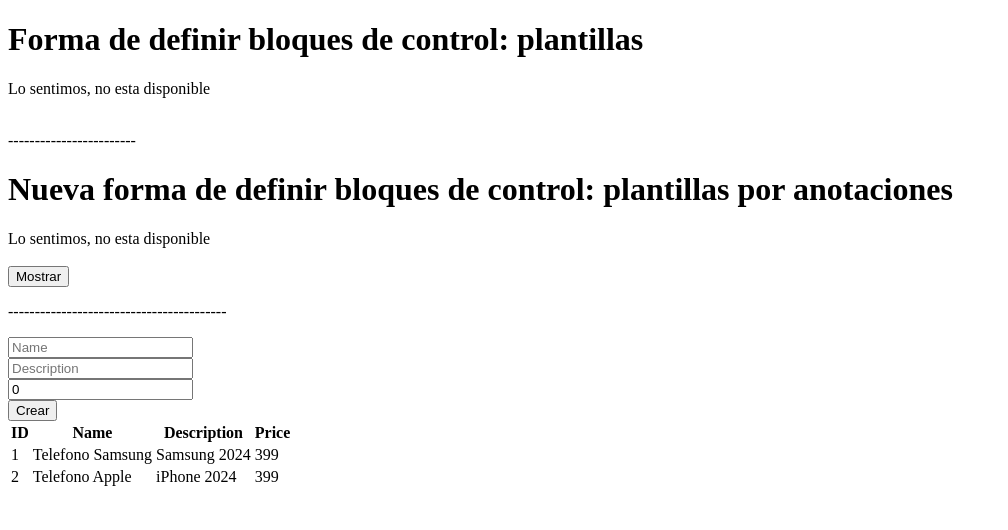
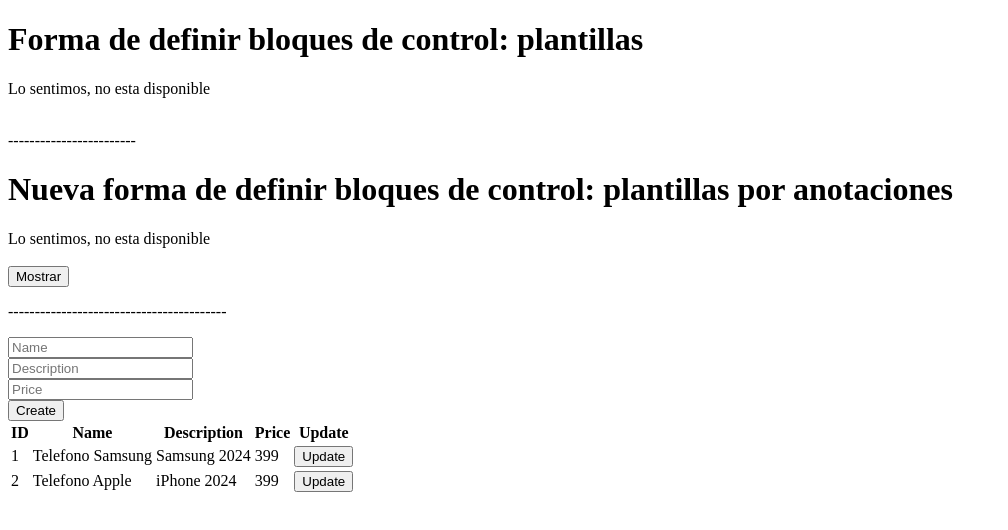
Before and after one commit to LuisGarcia15/CursoSpring, an Angular app in the folder angular-app/: page / in a window 1280 px wide. Shown: the top 530 px of the page, without its empty margins (0-1008 px from the left). Built offline with nearby package versions, Linux system fonts and the light colour scheme.

Commit message:
Añadiendo códgio para actualizar un registro y se persista momentaneamente en el front end

```diff
--- a/angular-app/src/app/products/components/form.component.html
+++ b/angular-app/src/app/products/components/form.component.html
@@ -17,6 +17,6 @@ de un modelo-->
         <input type="text" placeholder="Price" name="price" [(ngModel)]="product.price">
     </div>
     <div>
-        <button>Crear</button>
+        <button>{{product.id > 0? 'Update': 'Create'}}</button>
     </div>
 </form>
--- a/angular-app/src/app/products/components/form.component.ts
+++ b/angular-app/src/app/products/components/form.component.ts
@@ -1,4 +1,4 @@
-import { Component, EventEmitter, Output } from '@angular/core';
+import { Component, EventEmitter, Input, Output } from '@angular/core';
 import { Product } from '../models/product';
 import { FormsModule } from '@angular/forms';
 
@@ -13,7 +13,11 @@ export class FormComponent {
 
   //Product es una variable que hace referencia a un modelo, perfecto
   //para mapear valores de tablas a atributos de un objeto
-  product : Product = {
+  @Input() product : Product = {
+    /*Así como pasamos registros del comonente hijo al componente padre
+    con la función @Output, con la función @Input en el atributo
+    que guarda productos guardará los registros selccionados en el
+    componente padres*/
     id: 0,
     name: '',
     description: '',
--- a/angular-app/src/app/products/components/product/product.component.html
+++ b/angular-app/src/app/products/components/product/product.component.html
@@ -12,7 +12,11 @@ parentesis el objeto que envia el componente hijo y manejarlo en un método que
 el archivo .ts del componente padre. El parámetro a recibir no es el parámetro descrito
 en el componente .ts del padre aquí en el archivo html, sino que es un evento, esto
 solo es en el componente padre en el archivo html -->
-<product-form (newProductEvent)="addProduct($event)"></product-form>
+
+<!-- en el atributo que guarda un objeto en el componente hijo, le pasamos del componente
+padre al componente hijo el producto seleccionado para que en el formulario actualicemos sus
+datos dado el atributo del componente padre que guarda el resgistro seleccionado -->
+<product-form (newProductEvent)="addProduct($event)" [product] = "productSelected"></product-form>
 
 @if(products.length > 0){
     <table>
@@ -22,6 +26,7 @@ solo es en el componente padre en el archivo html -->
                 <th>Name</th>
                 <th>Description</th>
                 <th>Price</th>
+                <th>Update</th>
             </tr>
         </thead>
         <tbody>
@@ -31,6 +36,10 @@ solo es en el componente padre en el archivo html -->
                     <td> {{product.name}} </td>
                     <td> {{product.description}} </td>
                     <td> {{product.price}} </td>
+                    <!-- En el bóton update, dado un evento de click, pasamod
+                    el producto seleccionado al método del componente con la
+                    tabla-->
+                    <td><button (click)="onUpdateProduct(product)">Update</button></td>
                 </tr>
             }
         </tbody>
--- a/angular-app/src/app/products/components/product/product.component.ts
+++ b/angular-app/src/app/products/components/product/product.component.ts
@@ -24,6 +24,11 @@ export class ProductComponent implements OnInit{
   /*Un constructor de un componente siempre se define como
   constructor. un párametro que se defina su scope, será tambien
   un atributo de clase*/
+
+  /*Para actualizar un registro, en el componente de la tabla, creamos
+  un atributo que guardará el producto seleccionado*/
+  productSelected: Product = new Product();
+  /*Se inicializa con los valores predeterminados del modelo producto*/
   constructor(private service: ProductService){}
 
   /*Método que se ejecuta cuando se crea el componente.
@@ -43,6 +48,18 @@ export class ProductComponent implements OnInit{
     /*primera forma de agregar un elemento a la tabla front end
     Utilizar, en el arreglo existente, la función push y pasar el objeto
     existente*/
+    if(product.id > 0){
+      /*La función map es inmutable, no modifica exactamente
+      un objeto, sino que crea una nueva instancia de esta y
+      en esa nueva instancia guarda los elementos modificados.
+      esa nueva instancia se pasa a products*/
+      this.products = this.products.map(prod =>{
+        if(prod.id == product.id){
+          return {... product}
+        }
+        return prod;
+      })
+    }else{
       product.id = new Date().getTime();
       this.products.push(product);
       /*segunda forma de agregar un elemento a la tabla front end
@@ -52,3 +69,10 @@ export class ProductComponent implements OnInit{
       //this.products = [... this.products, {...product, id: new Date().getTime()}]
     }
   }
+
+  /*Crearemos tambien un método para, dado el producto seleccionado, pasar
+  ese registro al atributo que definimos para guardar un registro*/
+  onUpdateProduct(productRow: Product){
+    this.productSelected = productRow;
+  }
+}
```
Lines whose indentation alone changed are shown as unchanged.
